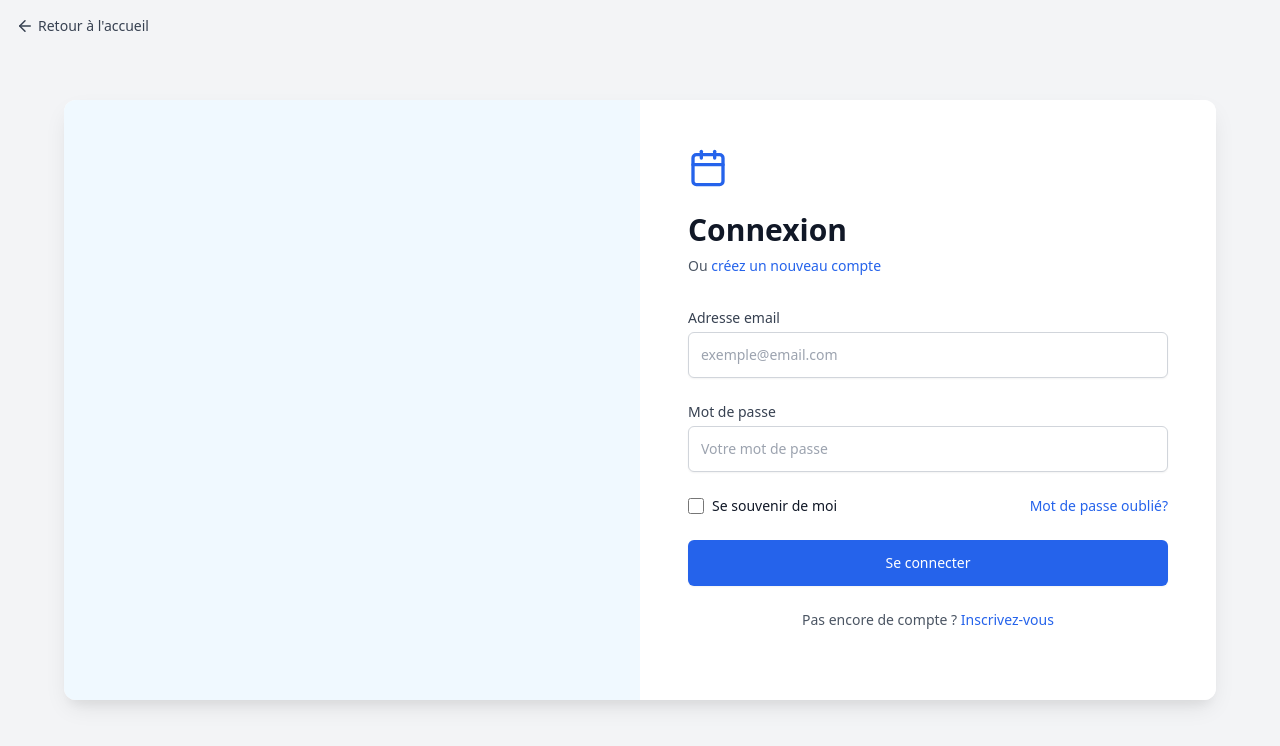
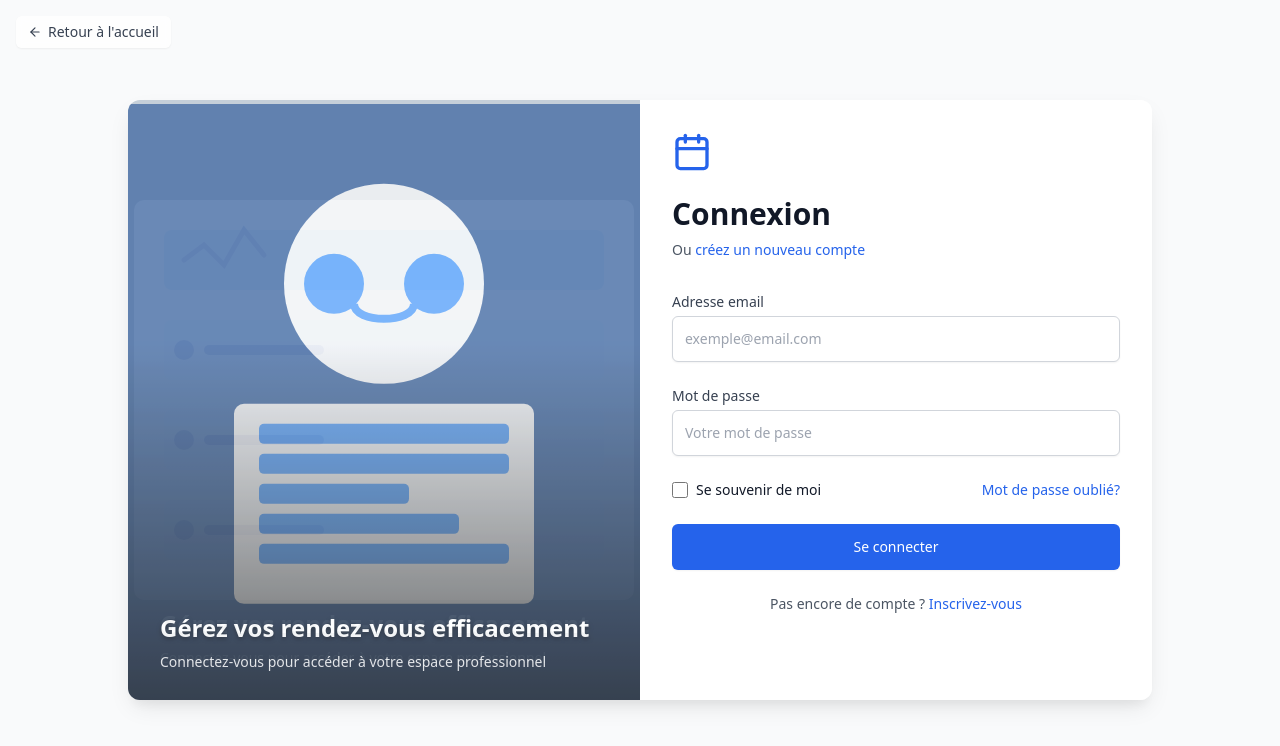
Before and after one commit to neal92/ServiceBooking, a React (Vite) app: page /login in a window 1280 px wide. Shown: the top 746 px of the page. Built offline with nearby package versions, Linux system fonts and the light colour scheme; no server answers.

Commit message:
update bug

```diff
--- a/src/pages/Dashboard.tsx
+++ b/src/pages/Dashboard.tsx
@@ -129,10 +129,8 @@ const Dashboard = () => {
                         const appointmentDate = new Date(a.date);
                         const today = new Date();
                         return appointmentDate.toDateString() === today.toDateString() && a.status === 'confirmed';
-                      }).length}
-                    </dd>                    <div className="mt-4">
-                      <Link
-                        to="/appointments?timeFilter=ongoing&statusFilter=confirmed"
+                      }).length}                    </dd>                    <div className="mt-4">                      <Link
+                        to="/app/appointments?statusFilter=confirmed&timeFilter=ongoing"
                         className="inline-flex items-center px-4 py-2 rounded-lg bg-white/20 text-white text-sm font-medium hover:bg-white/30 transition-colors duration-200 backdrop-blur-sm"
                       >
                         Voir
@@ -145,13 +143,12 @@ const Dashboard = () => {
                     <dt className="text-sm font-medium text-amber-50 truncate">En attente</dt>
                     <dd className="mt-2 text-4xl font-bold text-white">
                       {appointments.filter(a => a.status === 'pending').length}
-                    </dd>                    <div className="mt-4">
-                      <Link
-                        to="/appointments?statusFilter=pending"
-                        className="inline-flex items-center px-4 py-2 rounded-lg bg-white/20 text-white text-sm font-medium hover:bg-white/30 transition-colors duration-200 backdrop-blur-sm"
-                      >
-                        Voir
-                      </Link>
+                    </dd>                    <div className="mt-4">                      <Link
+                      to="/app/appointments?statusFilter=pending"
+                      className="inline-flex items-center px-4 py-2 rounded-lg bg-white/20 text-white text-sm font-medium hover:bg-white/30 transition-colors duration-200 backdrop-blur-sm"
+                    >
+                      Voir
+                    </Link>
                     </div>
                   </div>
                 </div>{/* Taux de complétion */}
--- a/src/pages/Login.tsx
+++ b/src/pages/Login.tsx
@@ -63,19 +63,21 @@ const Login = () => {
   if (user) {
     return <Navigate to="/app" />;
   }
-
   return (
     <PageTransition type="slide" className="w-full h-screen">
-      <div className="h-screen w-full bg-gray-100 dark:bg-gray-900 flex justify-center items-center auth-fullscreen-page">
-        <div className="flex w-full max-w-6xl rounded-xl shadow-lg overflow-hidden h-auto bg-white dark:bg-gray-800 auth-container">
-          <div className="absolute top-4 left-4">
-            <Link to="/" className="flex items-center text-gray-700 hover:text-blue-600 dark:text-gray-300 dark:hover:text-blue-400 transition-colors">
-              <ArrowLeft size={18} className="mr-1" />
-              <span className="text-sm">Retour à l'accueil</span>
-            </Link>
-          </div>
-          {/* Partie gauche avec slider d'images */}
-          <div className="hidden md:block md:w-1/2 relative auth-image-slider">
+      <div className="min-h-screen flex items-center justify-center bg-gray-50 dark:bg-gray-900 auth-fullscreen-page">
+        <div className="absolute top-2 left-2 sm:top-4 sm:left-4">
+          <Link
+            to="/"
+            className="flex items-center px-2 py-1 sm:px-3 sm:py-1.5 rounded-md bg-white/80 dark:bg-gray-800/80 backdrop-blur-sm hover:bg-white dark:hover:bg-gray-700 text-gray-700 hover:text-blue-600 dark:text-gray-300 dark:hover:text-blue-400 shadow-sm transition-all duration-200"
+          >
+            <ArrowLeft size={14} className="mr-1 xs:mr-1.5" />
+            <span className="text-[10px] xs:text-xs sm:text-sm font-medium">Retour à l'accueil</span>
+          </Link>
+        </div>
+
+        <div className="flex w-full max-w-5xl rounded-lg sm:rounded-xl shadow-lg overflow-hidden h-auto md:h-[520px] bg-white dark:bg-gray-800 auth-container scale-[0.85] xs:scale-90 sm:scale-100">{/* Partie gauche avec slider d'images - visible même sur mobile en version réduite */}
+          <div className="w-0 xs:w-1/4 sm:w-1/3 md:w-1/2 relative auth-image-slider">
             {slideImages.map((image, index) => (
               <div
                 key={index}
@@ -93,11 +95,8 @@ const Login = () => {
                   </div>
                 </div>
               </div>
-            ))}
-          </div>
-
-          {/* Partie droite avec formulaire */}
-          <div className="w-full md:w-1/2 bg-white dark:bg-gray-800 p-8 md:p-12">
+            ))}          </div>          {/* Partie droite avec formulaire */}
+          <div className="w-full xs:w-3/4 sm:w-2/3 md:w-1/2 bg-white dark:bg-gray-800 p-3 sm:p-5 md:p-6 lg:p-8">
             <div className="flex justify-center md:justify-start">
               <Calendar className="h-10 w-10 text-blue-600 dark:text-blue-400" />
             </div>
--- a/src/pages/Register.tsx
+++ b/src/pages/Register.tsx
@@ -737,18 +737,19 @@ const Register = () => {
   if (user) {
     return <Navigate to="/app" />;
   }
-
   return (
     <PageTransition type="slide" className="w-full h-screen">    <div className="min-h-screen w-full bg-gray-100 dark:bg-gray-900 flex justify-center items-center py-1 xs:py-2 px-1 sm:px-4 md:py-8 auth-fullscreen-page">        <div className="absolute top-1 xs:top-2 left-1 xs:left-2 sm:top-4 sm:left-4 z-10">
-      <Link to="/" className="flex items-center text-gray-700 hover:text-blue-600 dark:text-gray-300 dark:hover:text-blue-400 transition-colors">
+      <Link
+        to="/"
+        className="flex items-center px-2 py-1 sm:px-3 sm:py-1.5 rounded-md bg-white/80 dark:bg-gray-800/80 backdrop-blur-sm hover:bg-white dark:hover:bg-gray-700 text-gray-700 hover:text-blue-600 dark:text-gray-300 dark:hover:text-blue-400 shadow-sm transition-all duration-200"
+      >
         <ArrowLeft size={14} className="mr-1 xs:mr-1.5" />
-        <span className="text-[10px] xs:text-xs sm:text-sm">Retour</span>
+        <span className="text-[10px] xs:text-xs sm:text-sm font-medium">Retour à l'accueil</span>
       </Link>
     </div>
 
-      <div className="flex w-full max-w-5xl rounded-lg sm:rounded-xl shadow-lg overflow-hidden h-auto md:h-[520px] bg-white dark:bg-gray-800 auth-container scale-[0.85] xs:scale-90 sm:scale-100">
-        {/* Partie gauche avec slider d'images */}
-        <div className="hidden md:block md:w-1/2 relative auth-image-slider">
+      <div className="flex w-full max-w-5xl rounded-lg sm:rounded-xl shadow-lg overflow-hidden h-auto md:h-[520px] bg-white dark:bg-gray-800 auth-container scale-[0.85] xs:scale-90 sm:scale-100">        {/* Partie gauche avec slider d'images - visible même sur mobile en version réduite */}
+        <div className="w-0 xs:w-1/4 sm:w-1/3 md:w-1/2 relative auth-image-slider">
           {slideImages.map((image, index) => (<div
             key={index}
             className={`absolute inset-0 transition-opacity duration-1000 ease-in-out auth-image-slide ${index === slideIndex ? 'opacity-100' : 'opacity-0'}`}
@@ -759,7 +760,8 @@ const Register = () => {
               backgroundRepeat: 'no-repeat',
               backgroundColor: '#f0f9ff', /* Bleu très clair */
             }}
-          >              <div className="absolute inset-0 auth-image-overlay flex items-end p-8">
+          >
+            <div className="absolute inset-0 auth-image-overlay flex items-end p-8">
               <div className="text-white">
                 <h3 className="text-2xl font-bold mb-2 text-shadow">ServiceBooking {isProfessional ? 'Pro' : ''}</h3>
                 <p className="text-sm opacity-90 text-shadow">
@@ -769,9 +771,12 @@ const Register = () => {
                 </p>
               </div>
             </div>
+
           </div>
           ))}
-        </div>          {/* Partie droite avec formulaire */}        <div className="w-full md:w-1/2 bg-white dark:bg-gray-800 p-3 sm:p-5 md:p-6 lg:p-8 flex flex-col justify-between register-form">
+        </div>
+        {/* Partie droite avec formulaire */}
+        <div className="w-full xs:w-3/4 sm:w-2/3 md:w-1/2 bg-white dark:bg-gray-800 p-3 sm:p-5 md:p-6 lg:p-8 flex flex-col justify-between register-form">
           <div>
             {/* En-tête */}
             <div className="flex items-center mb-3 sm:mb-6">
```
Also changed, not shown: src/components/profile/AvatarSelector.tsx (+30 -26 lines).
